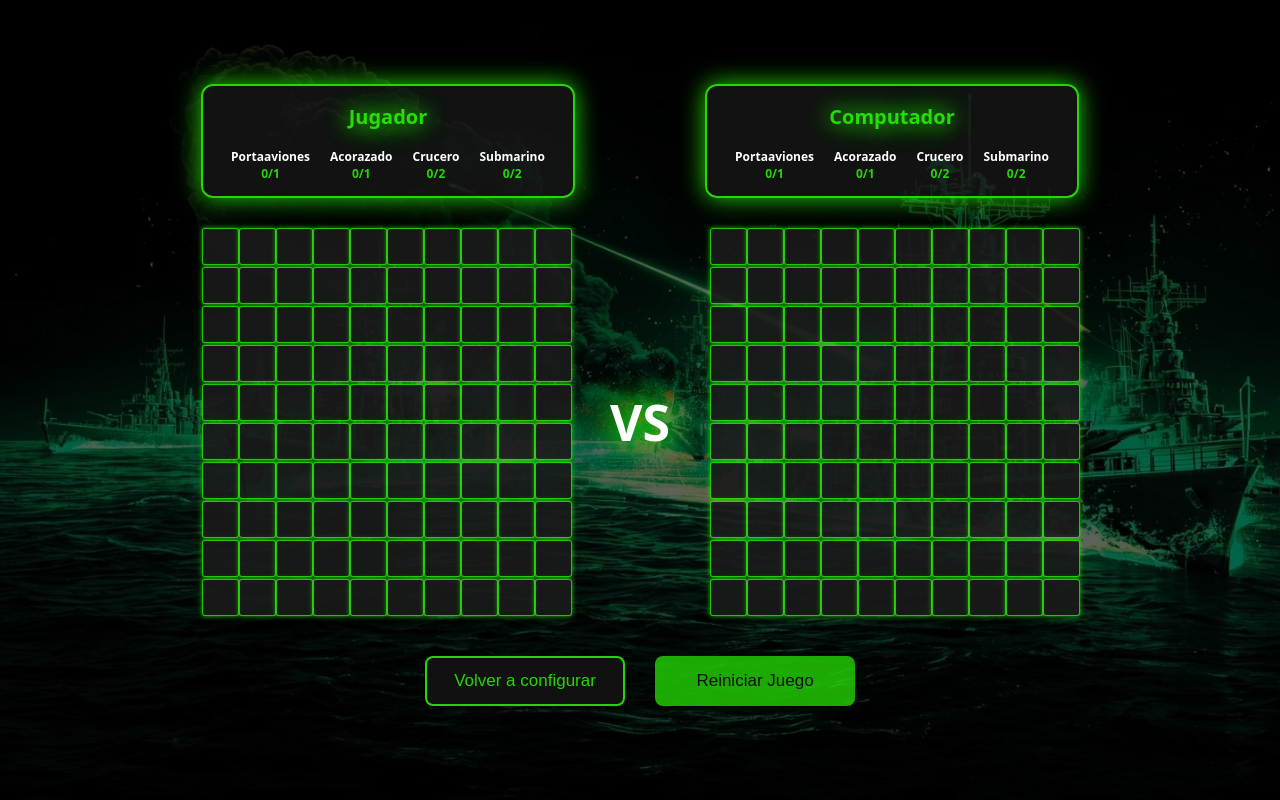
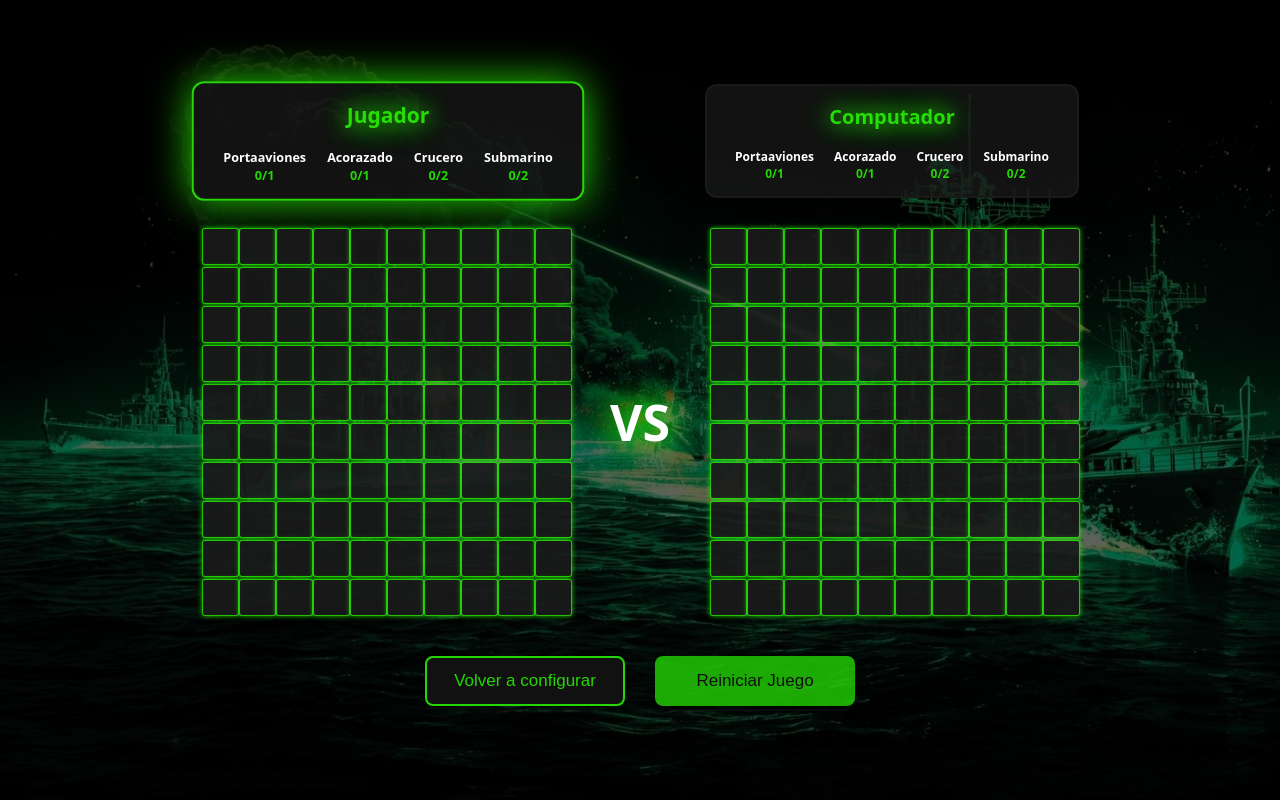
Before and after one commit to carnunezg/battle-ship-app, a React (Vite) app: page /game in a window 1280 px wide. Built offline with nearby package versions, Linux system fonts and the light colour scheme.

Commit message:
update: Agustes de estilos css

```diff
--- a/src/components/GameBattleShip.jsx
+++ b/src/components/GameBattleShip.jsx
@@ -34,7 +34,7 @@ const GameBattleShip = () => {
     if (turn === "computer") {
       setTimeout(() => {
         computerShoot();
-      }, 500);
+      }, 1000);
     }
   }, [turn]);
 
@@ -257,7 +257,11 @@ const GameBattleShip = () => {
             </div>
           ) : (
             <>
-              <div className="card-info-player">
+              <div
+                className={`card-info-player ${
+                  turn === "player" ? "card-turn" : ""
+                }`}
+              >
                 <h3 className="date-info">{player || "Jugador"}</h3>
 
                 <div className="ship-summary">
@@ -283,7 +287,11 @@ const GameBattleShip = () => {
                 </div>
               </div>
 
-              <div className="card-info-pc">
+              <div
+                className={`card-info-pc ${
+                  turn === "computer" ? "card-turn" : ""
+                }`}
+              >
                 <h3 className="date-info">Computador</h3>
 
                 <div className="ship-summary">
--- a/src/css/GameSettings.css
+++ b/src/css/GameSettings.css
@@ -55,7 +55,7 @@
   padding: 10px 20px;
   border-radius: 8px;
   border: 2px solid #29f705da;
-  box-shadow: 0 0 25px #29f705da;
+  box-shadow: 0 0 600px #29f705da;
   z-index: 1000;
   text-align: center;
   animation: slideInCenter 0.5s ease-out forwards;
@@ -72,7 +72,7 @@
   padding: 10px 20px;
   border-radius: 8px;
   border: 2px solid #ff2727;
-  box-shadow: 0 0 25px #ff2727;
+  box-shadow: 0 0 600px #ff2727;
   z-index: 1000;
   text-align: center;
   animation: slideInCenter 0.5s ease-out forwards;
@@ -236,8 +236,7 @@
   padding: 40px 40px;
   border-radius: 12px;
   color: white;
-  border: 2px solid #29f705da;
-  box-shadow: 0 0 25px #29f705da;
+  border: 2px solid #1a1a1a;
   display: flex;
   flex-direction: column;
   align-items: center;
@@ -251,14 +250,20 @@
   padding: 40px 40px;
   border-radius: 12px;
   color: white;
-  border: 2px solid #29f705da;
-  box-shadow: 0 0 25px #29f705da;
+  border: 2px solid #1a1a1a;
   display: flex;
   flex-direction: column;
   align-items: center;
   justify-content: center;
   width: 290px;
   height: 30px;
+}
+
+.card-turn {
+  border: 2px solid #29f705da;
+  box-shadow: 0 0 40px #29f705da;
+  transition: transform 0.5s ease, color 0.5s ease;
+  transform: scale(1.05);
 }
 
 .ship-summary {
@@ -625,8 +630,8 @@ Teléfonos pequeños
   .message-warning,
   .message-player,
   .message-computer {
-    font-size: 12px;
-    width: 200px;
+    font-size: 11px;
+    width: 220px;
   }
 
   .message-winner,
@@ -643,6 +648,7 @@ Teléfonos pequeños
     width: 50px;
     height: 0;
     padding: 25px 50px;
+    margin-inline: 3px;
   }
 
   .ship-summary {
```
